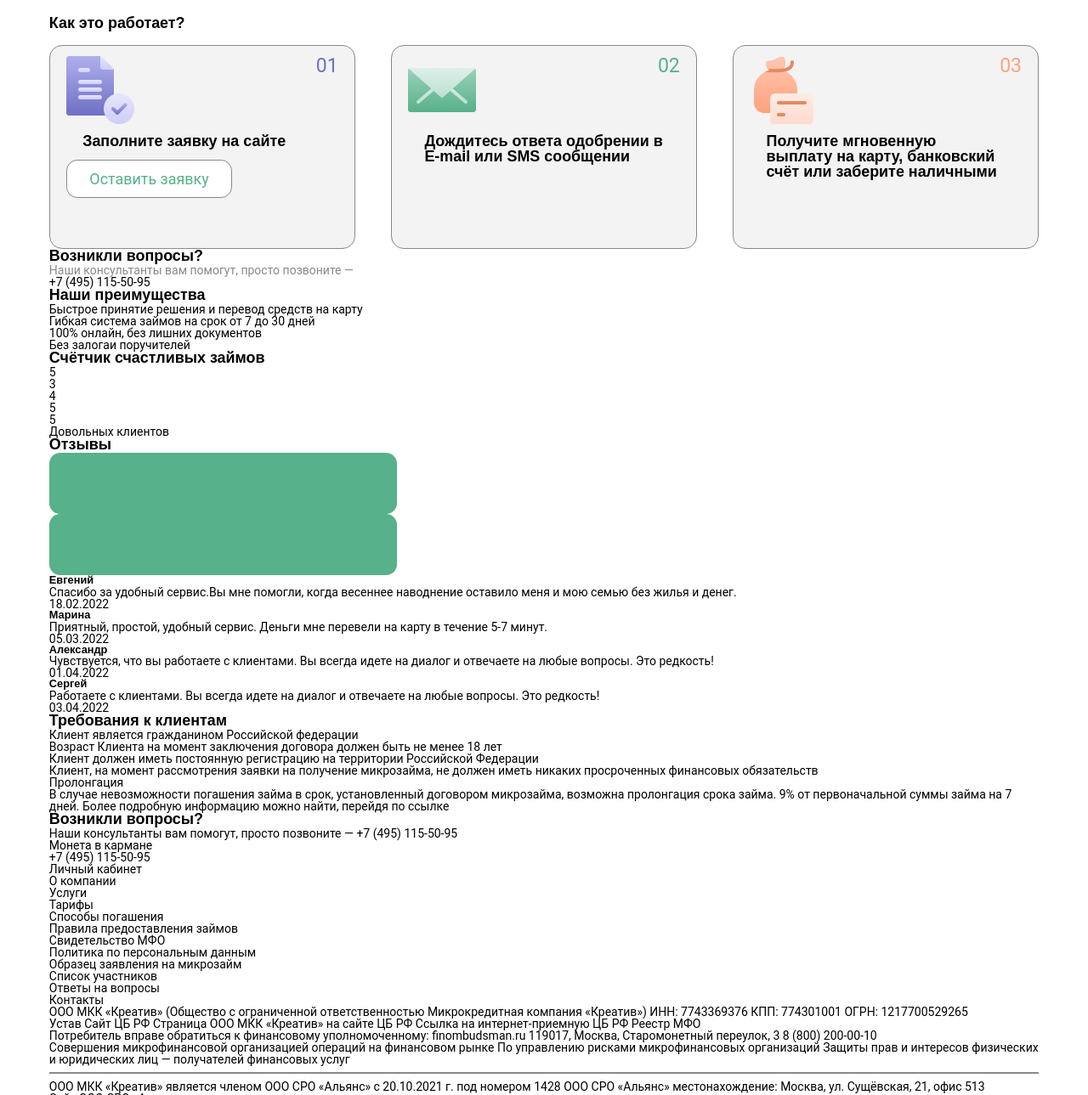
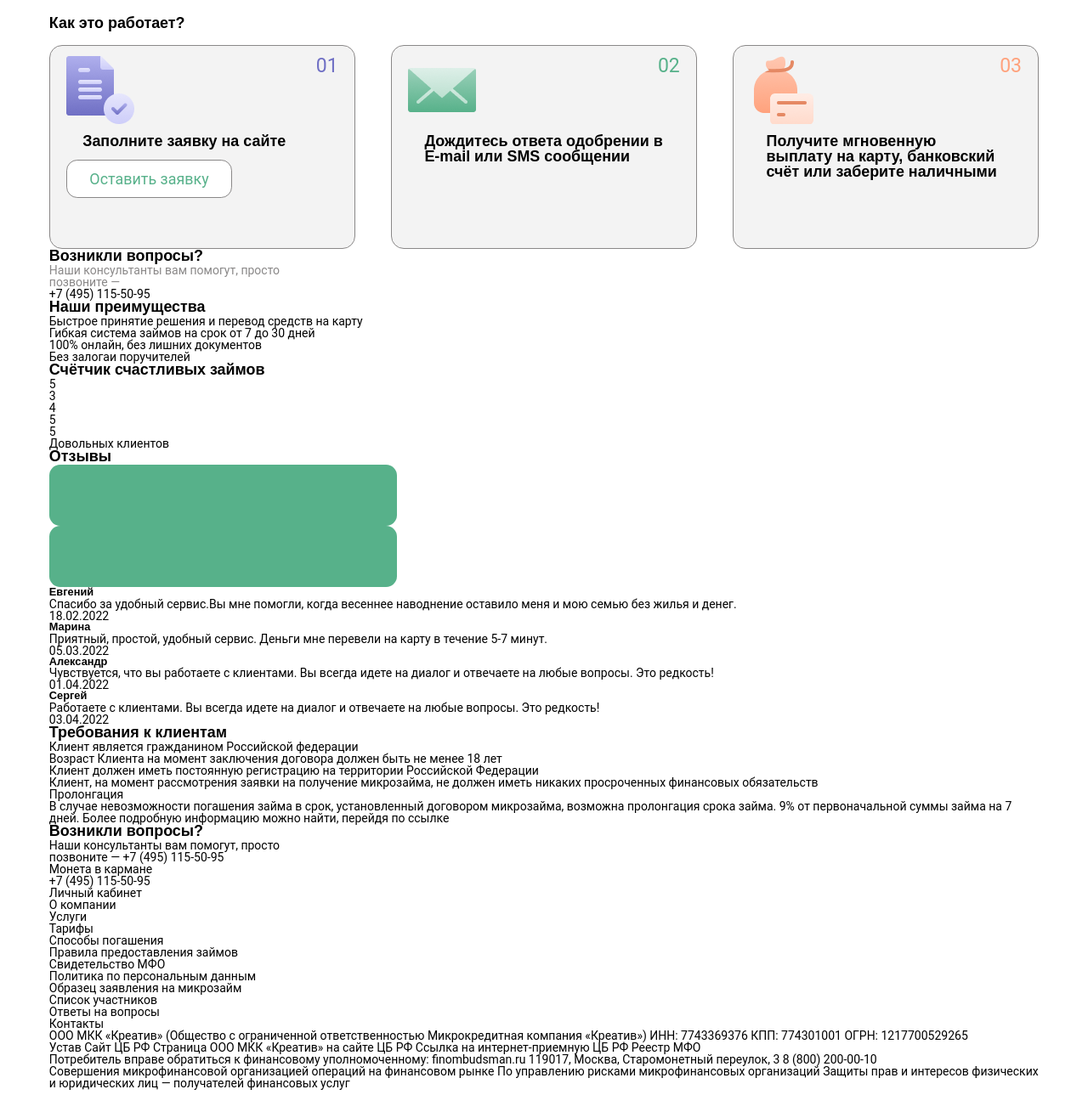
Before and after one commit to R5G1/financial-service, a website built with webpack: page src/index.html in a window 1280 px wide. Shown: the part 1078-2367 px from the top of the page at 85% size. Built offline with nearby package versions, Linux system fonts and the light colour scheme.

Commit message:
feat: add style questions

```diff
--- a/src/index.html
+++ b/src/index.html
@@ -194,7 +194,7 @@
                 <div class="conteiner">
                     <div class="questions__content">
                         <h2 class="questions__content-title">Возникли вопросы?</h2>
-                        <p class="questions__content-text">Наши консультанты вам помогут, просто позвоните — <a
+                        <p class="questions__content-text">Наши консультанты вам помогут, просто <br> позвоните — <a
                                 href="tel:+7 (495) 115-50-95" target="_blank">+7 (495) 115-50-95</a></p>
                     </div>
                 </div>
@@ -331,7 +331,7 @@
                 <div class="conteiner">
                     <div class="questions__content">
                         <h2 class="questions__content-title">Возникли вопросы?</h2>
-                        <p class="questions__content-text">Наши консультанты вам помогут, просто позвоните — <a
+                        <p class="questions__content-text">Наши консультанты вам помогут, просто <br> позвоните — <a
                                 href="tel:+7 (495) 115-50-95" target="_blank">+7 (495) 115-50-95</a></p>
                     </div>
                 </div>
```
